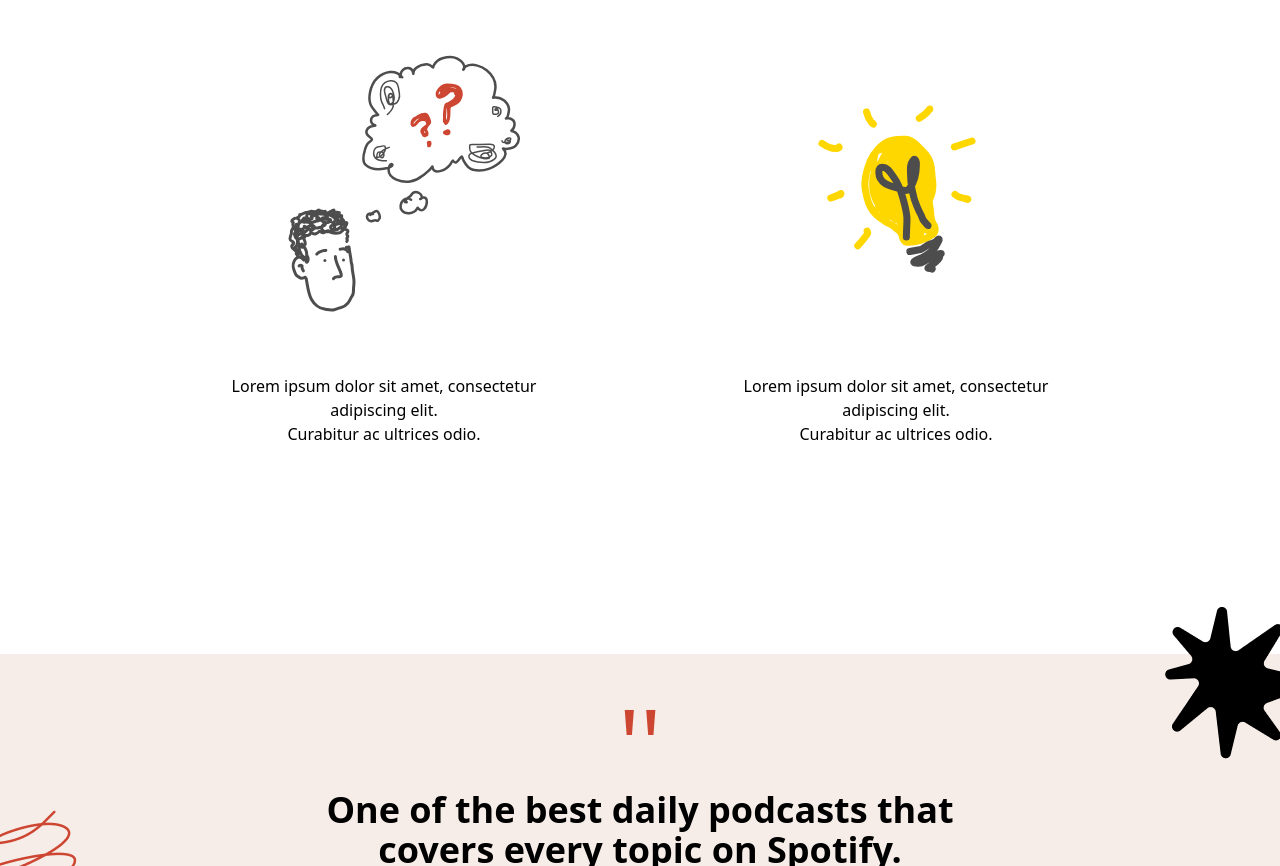
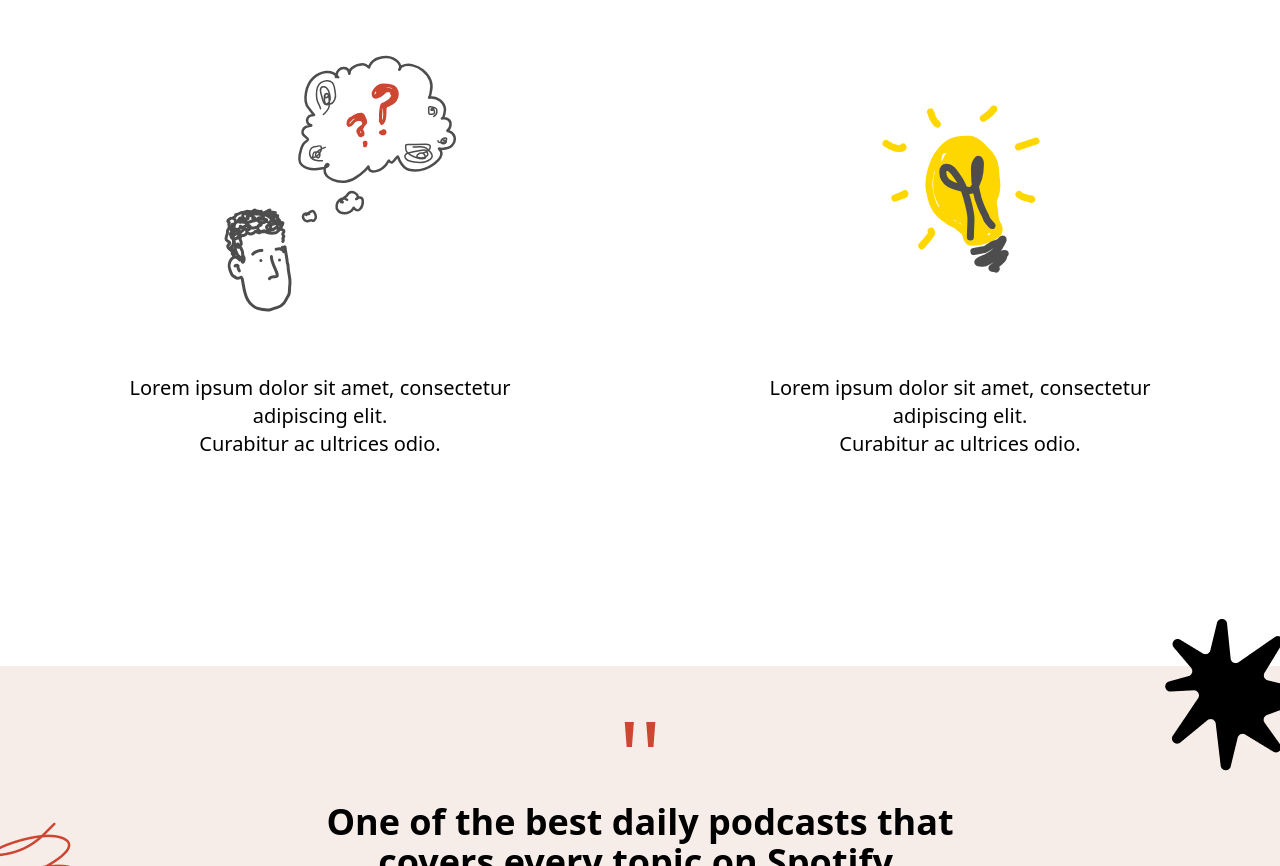
Before and after one commit to Ismeett/TechUp-Page, a plain HTML site: page index.html in a window 1280 px wide. Shown: the part 1816-2682 px from the top of the page. Drawn offline with nearby package versions, Linux system fonts and the light colour scheme.

Commit message:
fixed cards

```diff
--- a/index.html
+++ b/index.html
@@ -86,7 +86,7 @@
     </div>
 
     <!-- Second Section -->
-    <div class="container mx-auto relative p-32">
+    <div class="container mx-auto relative py-32">
         <img src="/Vector 29.png" class="absolute -top-20 left-1/2">
         <div class="flex justify-center items-center">
             <p class="text-6xl font-bold text-center">Talk. Listen. Get inspired <br>by every minute of it.</p>
@@ -96,13 +96,13 @@
                 <div class="flex justify-center py-12">
                 <img src="/Illustration 01.svg" alt="">
             </div>
-                <p class="text-center font-medium">Lorem ipsum dolor sit amet, consectetur adipiscing elit. <br> Curabitur ac ultrices odio. </p>
+                <p class="text-center font-medium text-xl">Lorem ipsum dolor sit amet, consectetur adipiscing elit. <br> Curabitur ac ultrices odio. </p>
             </div>
             <div class="p-20">
                 <div class="flex justify-center py-12">
                     <img src="/Illustration 02.svg" alt="">
                 </div>
-                <p class="text-center font-medium">Lorem ipsum dolor sit amet, consectetur adipiscing elit. <br> Curabitur ac ultrices odio. </p>
+                <p class="text-center font-medium text-xl">Lorem ipsum dolor sit amet, consectetur adipiscing elit. <br> Curabitur ac ultrices odio. </p>
             </div>
         </div>
     </div>
```
